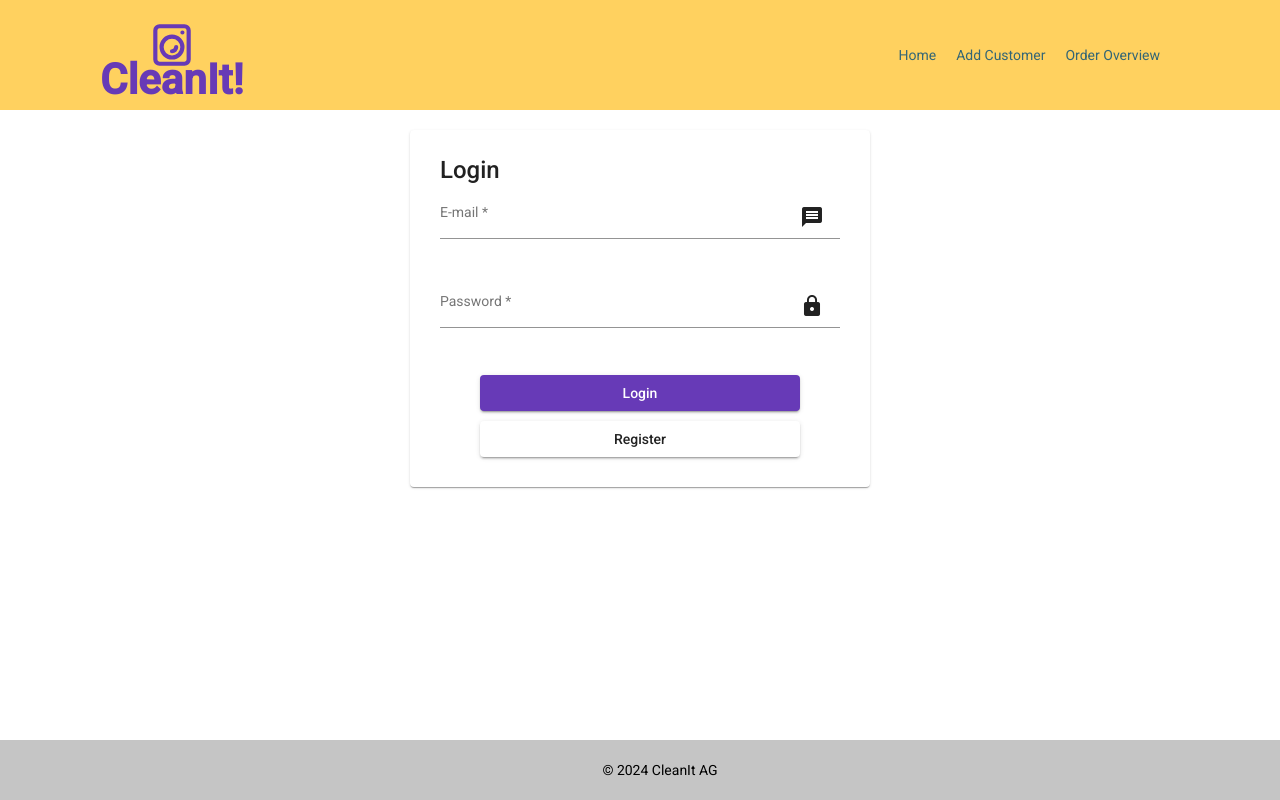
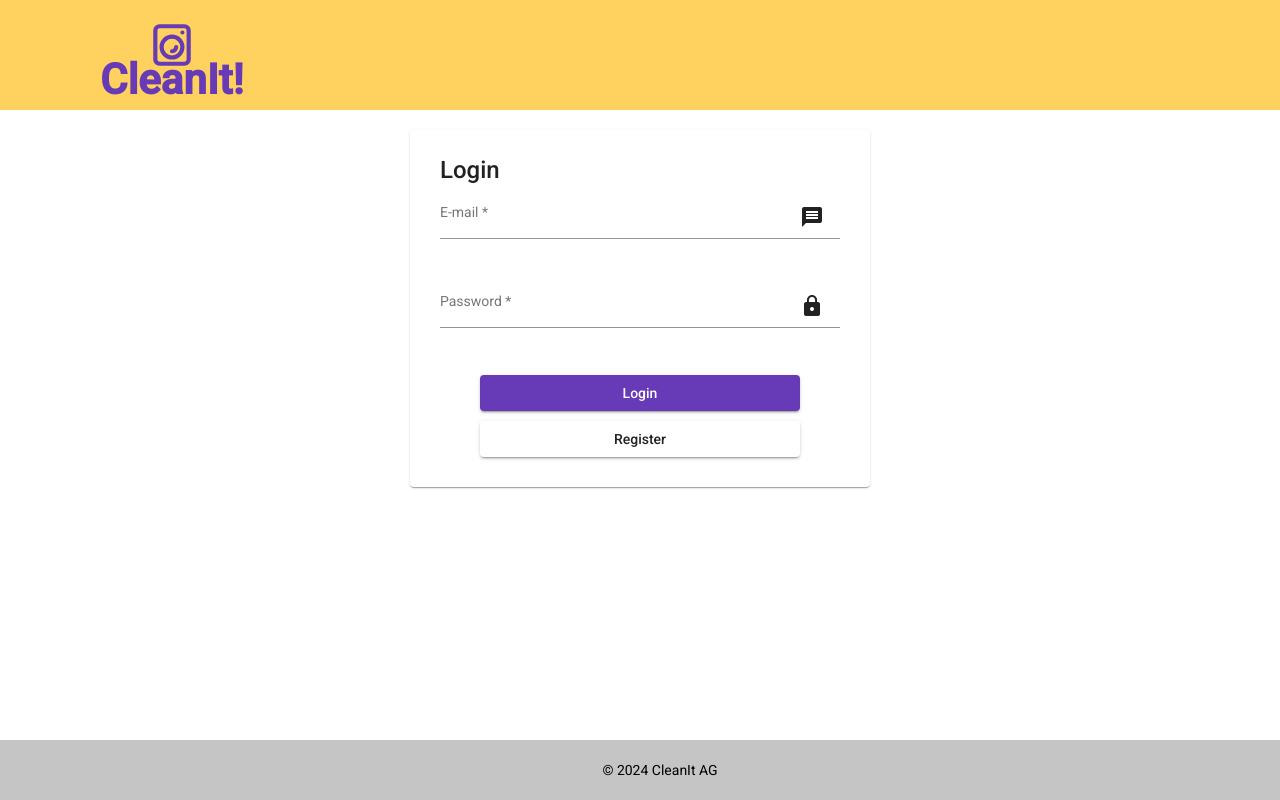
Before and after one commit to l3cs0/cleanIt-frontend, an Angular app: page /login in a window 1280 px wide. Built offline with nearby package versions, Linux system fonts and the light colour scheme.

Commit message:
use message from backend, style header

```diff
--- a/src/app/header/header.component.css
+++ b/src/app/header/header.component.css
@@ -34,6 +34,16 @@ nav ul li {
 }
 
 nav ul li a {
-    color: #356675;
+    color: #673ab6;
     text-decoration: none;
+    font-size: 1.5em;
+    font-weight: 700;
+    transition: color 0.5s, text-decoration 0.5s;
+    ;
 }
+
+nav ul li a:hover {
+    color: #ff4081;
+    text-decoration: underline;
+    font-weight: 900;
+}
--- a/src/app/header/header.component.html
+++ b/src/app/header/header.component.html
@@ -1,14 +1,19 @@
 <header>
-  <a class="logo" routerLink="/login">
+  <a class="logo" routerLink="/">
     <img src="{{ logoSrc }}" alt="logo" />
     <div>CleanIt!</div>
   </a>
 
   <nav>
     <ul>
-      <li><a routerLink="/">Home</a></li>
-      <li><a routerLink="/createCustomer">Add Customer</a></li>
-      <li><a routerLink="/orderOverview">Order Overview</a></li>
+      <li *ngIf="authService.isLoggedIn"><a routerLink="/">Home</a></li>
+      <li *ngIf="authService.isLoggedIn">
+        <a routerLink="/createCustomer">New Order</a>
+      </li>
+      <li *ngIf="authService.isLoggedIn">
+        <a routerLink="/orderOverview">Order Overview</a>
+      </li>
+
       <button
         *ngIf="authService.isLoggedIn"
         mat-raised-button
--- a/src/app/login/login.component.ts
+++ b/src/app/login/login.component.ts
@@ -34,10 +34,10 @@ export class LoginComponent implements OnInit {
       .login(email, password)
       .then((response) => {
         this.router.navigate(['']);
-        this._snackBar.open(response.data, 'ok');
+        this._snackBar.open(response.data.message, 'ok');
       })
       .catch((error) => {
-        this._snackBar.open(error.response.data, 'ok');
+        this._snackBar.open(error.response.data.message, 'ok');
       });
   }
 }
--- a/src/app/register/register.component.ts
+++ b/src/app/register/register.component.ts
@@ -38,11 +38,11 @@ export class RegisterComponent implements OnInit {
         console.log(response);
         this.wasRegisteredSuccessfully = true;
         this.router.navigate(['/login']);
-        this._snackBar.open('Account created', 'ok');
+        this._snackBar.open(response.data.message, 'ok');
       })
       .catch((error) => {
         console.log(error);
-        this._snackBar.open('Registration failed', 'ok');
+        this._snackBar.open(error.response.data.message, 'ok');
       });
   }
 
```
